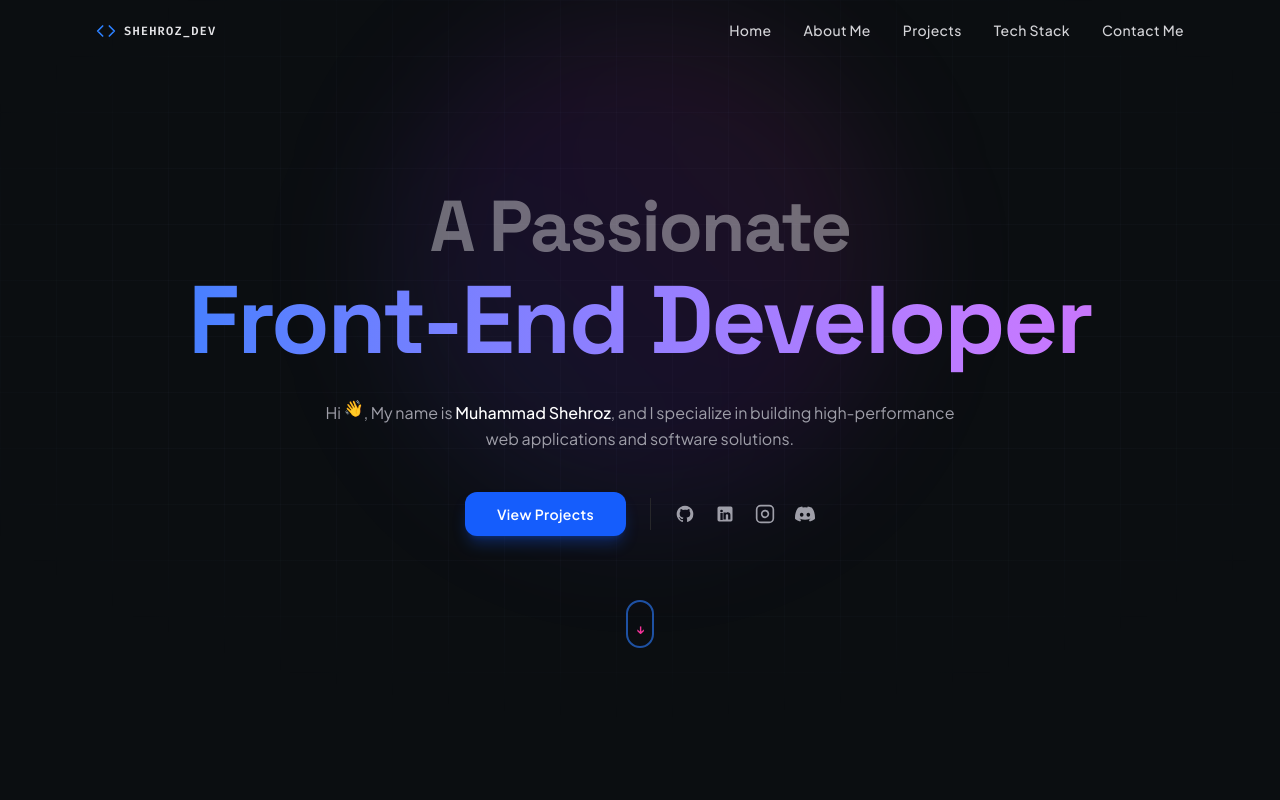
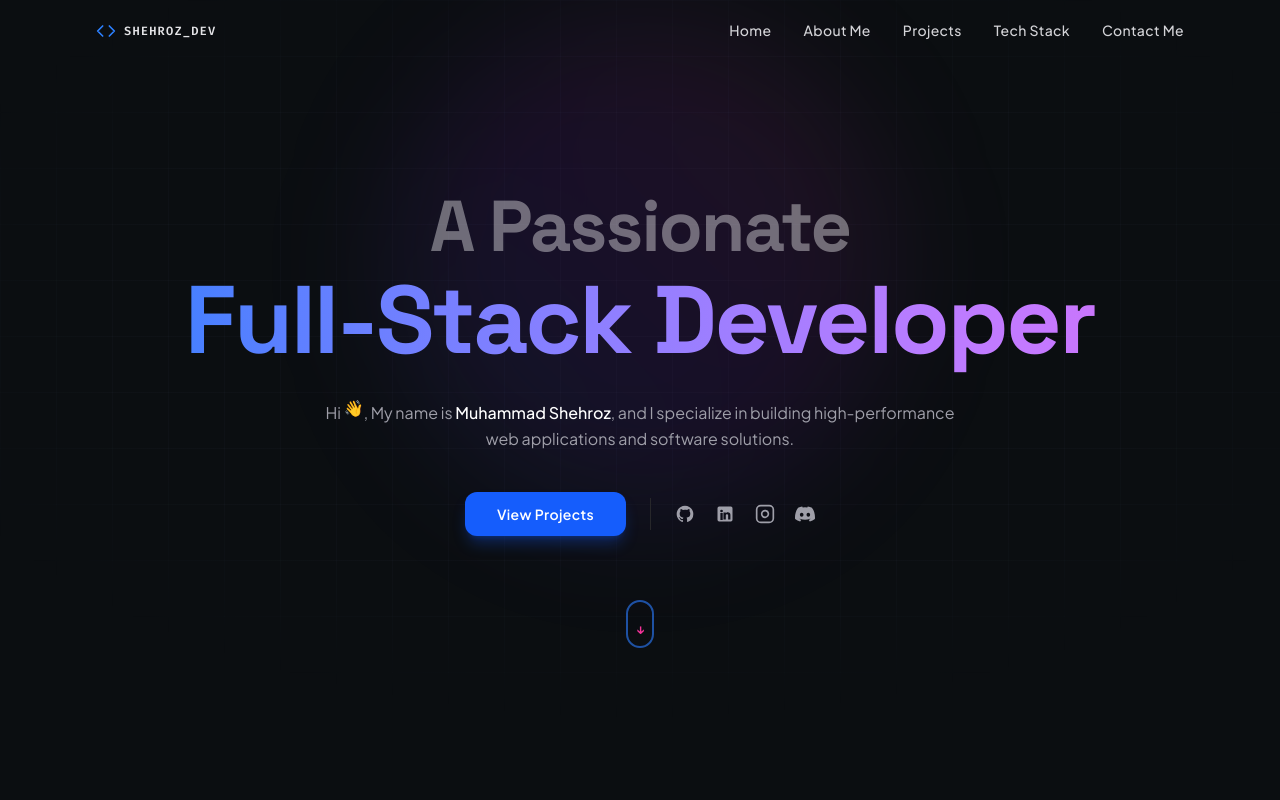
Before and after one commit to m-shehroz-teach/my-portfolio, a React (Vite) app in the folder my-portfolio/: page / in a window 1280 px wide. Shown: the top 800 px of the page. Built offline with nearby package versions, Linux system fonts and the light colour scheme.

Commit message:
chore: change developer title to Full-Stack Developer

```diff
--- a/my-portfolio/src/components/Hero.jsx
+++ b/my-portfolio/src/components/Hero.jsx
@@ -63,7 +63,7 @@ const Hero = () => {
         className="text-5xl sm:text-7xl lg:text-8xl font-black tracking-tight mb-8 font-display"
       >
         <span className="bg-gradient-to-r from-blue-500 via-purple-400 to-pink-500 bg-clip-text text-transparent bg-[length:200%_auto] animate-gradient">
-          Front-End Developer
+          Full-Stack Developer
         </span>
       </motion.h1>
 
```
